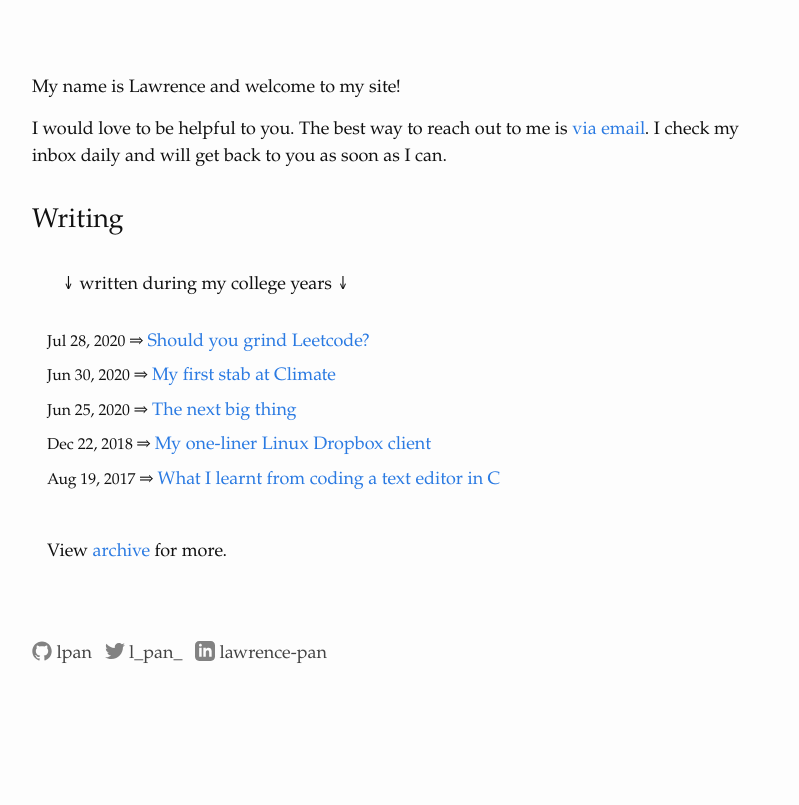
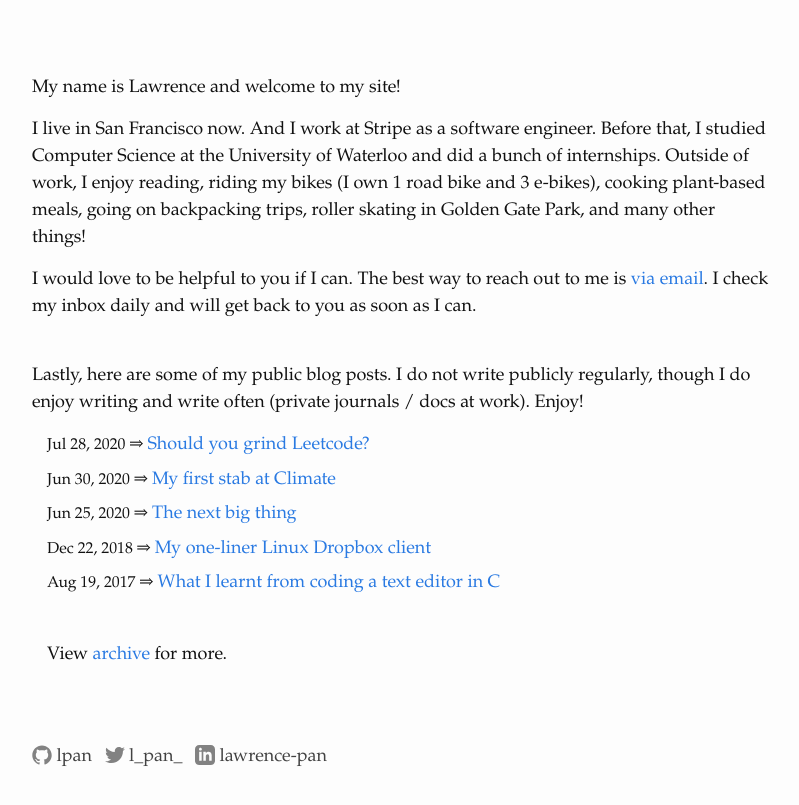
Before and after one commit to lpan/lpan.github.io, a Jekyll site: the page built from index.html, in a window 1280 px wide. Shown: the top 805 px of the page, without its empty margins (238-1037 px from the left). Built offline with Jekyll 4.4.1, drawn with Linux system fonts in a browser that asks for light colours.

Commit message:
home page redesign

```diff
--- a/index.html
+++ b/index.html
@@ -8,41 +8,34 @@ layout: default
   </p>
 
   <p>
-    I would love to be helpful to you. The best way to reach out to me is
-    <a href="mailto:lawrencefeipan@gmail.com">via email</a>. I check my inbox
+    I live in San Francisco now. And I work at Stripe as a software engineer.
+    Before that, I studied Computer Science at the University of Waterloo and
+    did a bunch of internships.  Outside of work, I enjoy reading, riding my
+    bikes (I own 1 road bike and 3 e-bikes), cooking plant-based meals, going on
+    backpacking trips, roller skating in Golden Gate Park, and many other
+    things!
+  </p>
+
+  <p>
+    I would love to be helpful to you if I can. The best way to reach out to me
+    is <a href="mailto:lawrencefeipan@gmail.com">via email</a>. I check my inbox
     daily and will get back to you as soon as I can.
   </p>
 
+  <br/>
+
+  <p>
+    Lastly, here are some of my public blog posts. I do not write publicly
+    regularly, though I do enjoy writing and write often (private journals /
+    docs at work). Enjoy!
+  </p>
+
   <div class="writing">
-    <h2>Writing</h2>
-    <ul class="post-list">
-      {% for post in site.posts %}
-
-      {% capture posttime %}{{post.date | date: '%s'}}{% endcapture %}
-      {% if post.useful and posttime > "1598832000" %}
-      <li>
-        <span class="post-meta">{{ post.date | date: "%b %d, %Y" }}</span>
-
-        <br class="post-break">
-
-        <span class="post-link">
-          <span>&rArr;</span>
-          <a href="{{ post.url | prepend: site.baseurl }}">
-            {{ post.title }}
-          </a>
-        </span>
-      </li>
-      {% endif %}
-      {% endfor %}
-    </ul>
-
-    <h4 class="divider">&#8595; written during my college years &#8595;</h4>
 
     <ul class="post-list">
       {% for post in site.posts %}
 
-      {% capture posttime %}{{post.date | date: '%s'}}{% endcapture %}
-      {% if post.useful and posttime < "1598832000" %}
+      {% if post.useful %}
       <li>
         <span class="post-meta">{{ post.date | date: "%b %d, %Y" }}</span>
 
```
